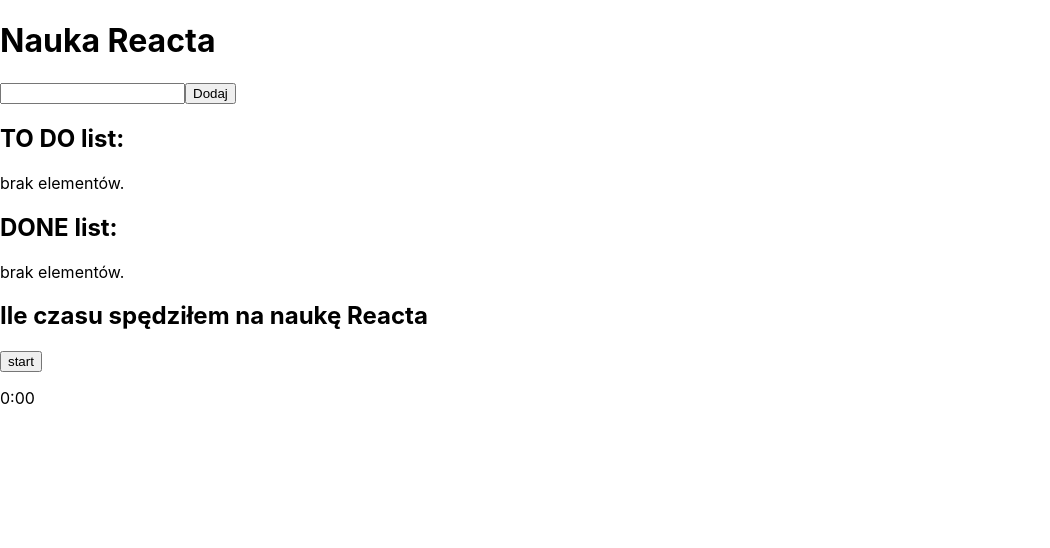
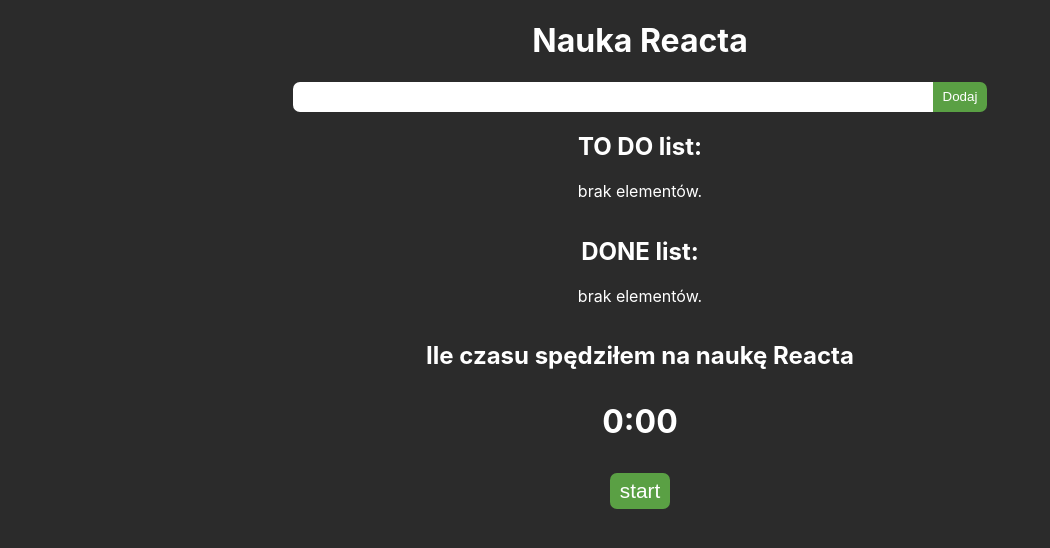
Before and after one commit to Kiwinicki/nauka-Reacta, a React (Create React App) app: page / in a window 1280 px wide. Shown: the top 548 px of the page, without its empty margins (0-1050 px from the left). Built offline with nearby package versions, Linux system fonts and the light colour scheme.

Commit message:
add styles and fix TodoInput

```diff
--- a/src/App.css
+++ /dev/null
@@ -1,3 +0,0 @@
-.App {
-  text-align: center;
-}
--- a/src/App.js
+++ b/src/App.js
@@ -25,10 +25,12 @@
         <div>
           <TodoInput
             inputValue={this.state.inputValue}
-            onChange={(e) => this.handleInput(e)}
-            onClick={(value) => this.addTodoElement(value)}
+            onChange={(e) => this.handleInputChange(e)}
+            onClick={() => this.addTodoElement()}
           />
-          <h2>TO DO list:</h2>
+        </div>
+        <div>
+          <h2 className="listTitle">TO DO list:</h2>
           <TodoList
             todo={this.state.todo}
             onClick={(el) => this.moveToDoneList(el)}
@@ -36,7 +38,7 @@
           />
         </div>
         <div>
-          <h2>DONE list:</h2>
+          <h2 className="listTitle">DONE list:</h2>
           <DoneList
             done={this.state.done}
             removeOnClick={(el) => this.removeItem(el, 'done')}
@@ -51,13 +53,12 @@
     console.log(new Error(err, info));
   }
 
-  handleInput(event) {
-    const newValue = event.target.value;
-    this.setState({ inputValue: newValue });
+  handleInputChange(event) {
+    this.setState({ inputValue: event.target.value });
   }
 
-  addTodoElement(inputValue) {
-    if (inputValue == '') return; // w przyszłości można dać regex
+  addTodoElement() {
+    if (this.state.inputValue === '') return;
     // Right way (bez mutowania stanu tylko skopiowanie i dodanie nowego elementu)
     this.setState(
       {
--- a/src/components/DoneList.js
+++ b/src/components/DoneList.js
@@ -4,9 +4,11 @@
   if (done == '') return <p>brak elementów.</p>;
 
   const doneElements = done.map((el, i) => (
-    <li key={i}>
+    <li key={i} className="listItem">
       {el}
-      <button onClick={() => removeOnClick(el)}>usuń</button>
+      <button className="removeBtn" onClick={() => removeOnClick(el)}>
+        usuń
+      </button>
     </li>
   ));
   return (
--- a/src/components/Timer.js
+++ b/src/components/Timer.js
@@ -18,19 +18,17 @@
     return (
       <div>
         <h2>Ile czasu spędziłem na naukę Reacta</h2>
-        <button onClick={this.toggleTimer}>
+        <p className="time">{this.state.timeString}</p>
+        <button className="toggleTimerBtn" onClick={this.toggleTimer}>
           {this.state.timerIsRunning ? 'stop' : 'start'}
         </button>
-        <p>{this.state.timeString}</p>
       </div>
     );
   }
 
   toggleTimer = () => {
     this.setState(
-      (pervState) => {
-        return { timerIsRunning: !pervState.timerIsRunning };
-      },
+      (pervState) => ({ timerIsRunning: !pervState.timerIsRunning }),
       () => {
         this.state.timerIsRunning
           ? (this.interval = setInterval(() => this.tick(), 1000))
--- a/src/components/TodoInput.js
+++ b/src/components/TodoInput.js
@@ -4,7 +4,9 @@
   return (
     <>
       <input type="text" value={inputValue} onChange={(e) => onChange(e)} />
-      <button onClick={(value) => onClick(value)}>Dodaj</button>
+      <button className="addToListBtn" onClick={() => onClick()}>
+        Dodaj
+      </button>
     </>
   );
 };
--- a/src/components/TodoList.js
+++ b/src/components/TodoList.js
@@ -3,10 +3,14 @@
 const TodoList = ({ todo, onClick, removeOnClick }) => {
   if (todo == '') return <p>brak elementów.</p>;
   const todoItmes = todo.map((el, i) => (
-    <li key={i}>
-      <p>{el}</p>
-      <button onClick={() => onClick(el)}>już umiem</button>
-      <button onClick={() => removeOnClick(el)}>usuń</button>
+    <li key={i} className="listItem">
+      {el}
+      <button className="iKnowItAlreadyBtn" onClick={() => onClick(el)}>
+        już umiem
+      </button>
+      <button className="removeBtn" onClick={() => removeOnClick(el)}>
+        usuń
+      </button>
     </li>
   ));
 
--- a/src/index.css
+++ b/src/index.css
@@ -5,9 +5,67 @@
     sans-serif;
   -webkit-font-smoothing: antialiased;
   -moz-osx-font-smoothing: grayscale;
+  background-color: rgb(43, 43, 43);
+  color: white;
 }
 
-code {
-  font-family: source-code-pro, Menlo, Monaco, Consolas, 'Courier New',
-    monospace;
+#root {
+	display: flex;
+	flex-direction: column;
+	align-items: center;
 }
+
+.listTitle {
+	text-align: center;
+}
+
+input {
+	box-sizing: border-box;
+	height: 30px;
+	width: 50vw;
+	border-radius: 7px 0 0 7px;
+	border: none;
+}
+
+.addToListBtn {
+	height: 30px;
+	padding: 6px 10px;
+	border: none;
+	border-radius: 0 7px 7px 0;
+	color: white;
+}
+
+.listItem {
+margin: 12px 0;
+}
+
+.removeBtn, .iKnowItAlreadyBtn, .toggleTimerBtn {
+	margin-left: 10px;
+	padding: 6px 10px;
+	border: none;
+	border-radius: 7px;
+	color: white;
+}
+
+.removeBtn {
+	background-color: rgb(209, 66, 66);
+}
+
+.iKnowItAlreadyBtn, .addToListBtn, .toggleTimerBtn {
+	background-color: rgb(90, 160, 68);
+}
+
+p {
+	text-align: center;
+}
+
+.time {
+	font-size: 2rem;
+	font-weight: 700;
+}
+
+.toggleTimerBtn {
+	display: block;
+	margin: 0 auto;
+	font-size: 1.3rem;
+}
```
